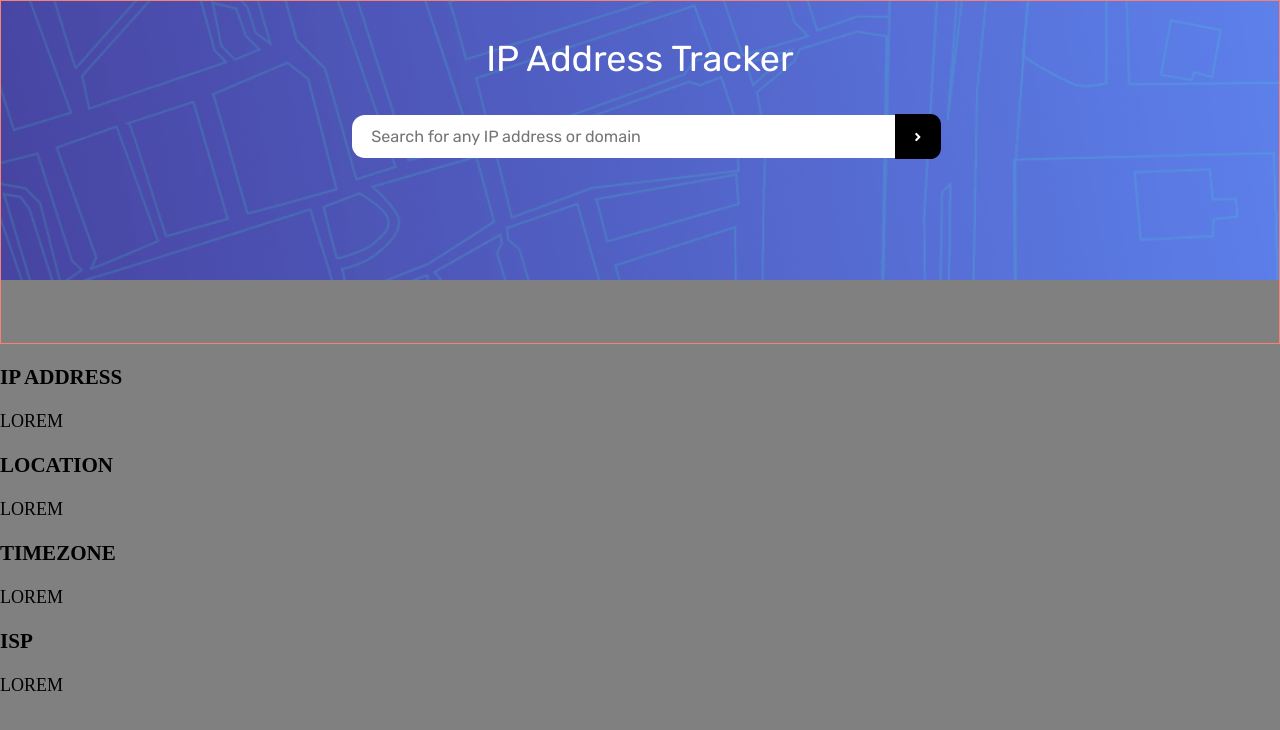
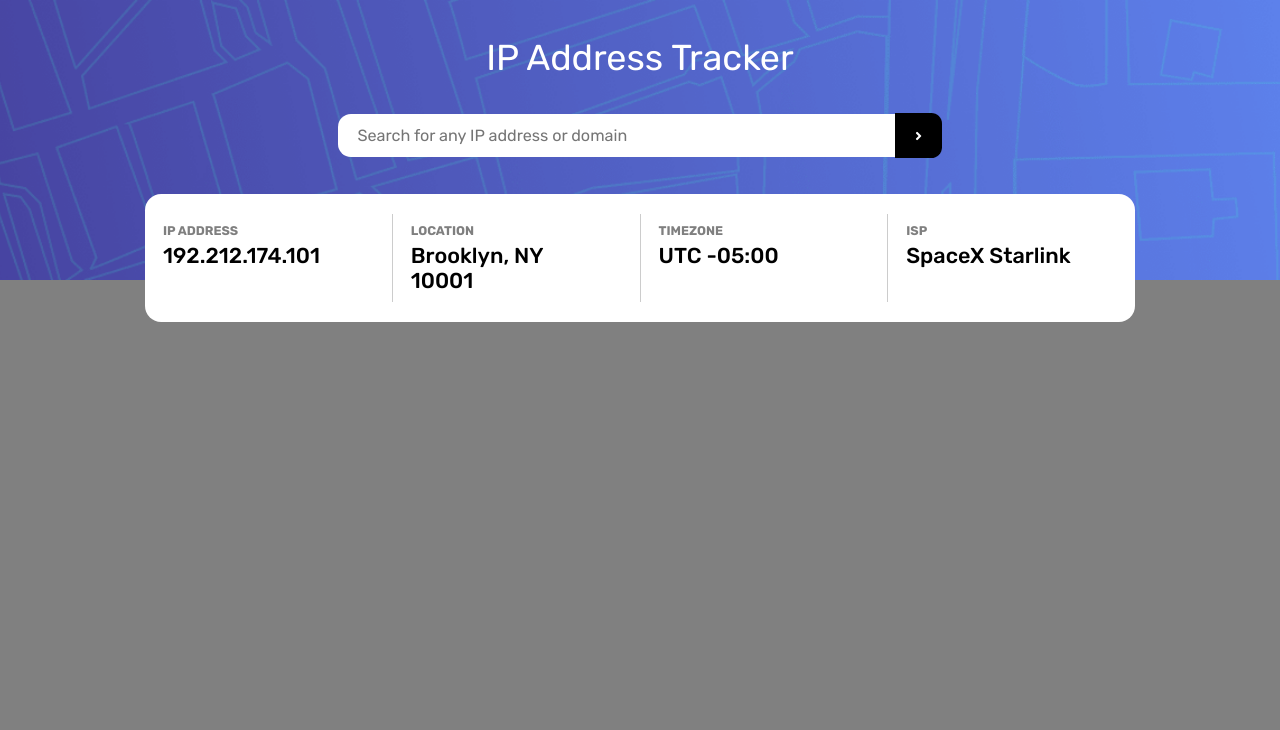
Before and after one commit to swish933/ip-address-tracker, a React (Create React App) app: page / in a window 1280 px wide. Shown: the top 730 px of the page. Built offline with nearby package versions, Linux system fonts and the light colour scheme.

Commit message:
info component

```diff
--- a/src/components/Info.js
+++ b/src/components/Info.js
@@ -1,24 +1,24 @@
 import React from 'react';
-import { info } from '../css/Info.module.css';
+import { info, resultItem } from '../css/Info.module.css';
 
 const Info = () => {
 	return (
 		<div className={info}>
-			<div>
+			<div className={resultItem}>
 				<h3>IP ADDRESS</h3>
-				<p>LOREM</p>
+				<p>192.212.174.101</p>
 			</div>
-			<div>
+			<div className={resultItem}>
 				<h3>LOCATION</h3>
-				<p>LOREM</p>
+				<p>Brooklyn, NY 10001</p>
 			</div>
-			<div>
+			<div className={resultItem}>
 				<h3>TIMEZONE</h3>
-				<p>LOREM</p>
+				<p>UTC -05:00</p>
 			</div>
-			<div>
+			<div className={resultItem}>
 				<h3>ISP</h3>
-				<p>LOREM</p>
+				<p>SpaceX Starlink</p>
 			</div>
 		</div>
 	);
--- a/src/css/Info.module.css
+++ b/src/css/Info.module.css
@@ -0,0 +1,58 @@
+.info {
+	background-color: white;
+	border-radius: 0.9em;
+	overflow: hidden;
+	display: flex;
+	flex-flow: column;
+	width: 90%;
+	max-width: 55em;
+	margin: 0 auto;
+
+	font-family: Rubik, sans-serif;
+	-webkit-border-radius: 0.9em;
+	-moz-border-radius: 0.9em;
+	-ms-border-radius: 0.9em;
+	-o-border-radius: 0.9em;
+	-o-border-radius: 0.9em;
+}
+
+h3,
+p {
+	margin: 0;
+}
+
+.resultItem {
+	/* border: 1px solid salmon; */
+	text-align: center;
+	padding: 1em;
+}
+
+h3 {
+	font-size: 0.7em;
+	color: rgba(0, 0, 0, 0.5);
+	margin-bottom: 0.4em;
+}
+
+p {
+	font-weight: 500;
+	font-size: 1.2em;
+}
+
+@media only screen and (min-width: 760px) {
+	.info {
+		flex-direction: row;
+		justify-content: space-evenly;
+		padding: 1.1em 0;
+	}
+
+	.resultItem {
+		flex: 1;
+		padding: 0.5em 3em 0.5em 1em;
+		border-right: 1px solid rgba(0, 0, 0, 0.2);
+		text-align: left;
+	}
+
+	.resultItem:last-of-type {
+		border-right: none;
+	}
+}
--- a/src/css/Search.module.css
+++ b/src/css/Search.module.css
@@ -2,8 +2,6 @@
 	display: flex;
 	flex-flow: column nowrap;
 	align-items: center;
-	border: 1px solid salmon;
-	height: 19em;
 }
 
 h1 {
@@ -11,18 +9,18 @@ h1 {
 }
 
 .searchContainer {
-	width: 100%;
+	width: 97%;
 	max-width: 40em;
-	margin: 1.5em auto;
+	margin: 1.5em 1em;
 	text-align: center;
 }
 
 .searchInput {
-	margin-left: 0.8em;
 	margin-top: 8px;
 	padding: 0.75em 1.2em;
-	width: 70%;
+	width: 72%;
 	font-size: 0.9em;
+	background-color: white;
 	border: none;
 	border-bottom-left-radius: 0.8em;
 	border-top-left-radius: 0.8em;
@@ -41,3 +39,9 @@ h1 {
 .icon {
 	color: white;
 }
+
+@media only screen and (min-width: 760px) {
+	.search {
+		margin-bottom: 0.5em;
+	}
+}
```
